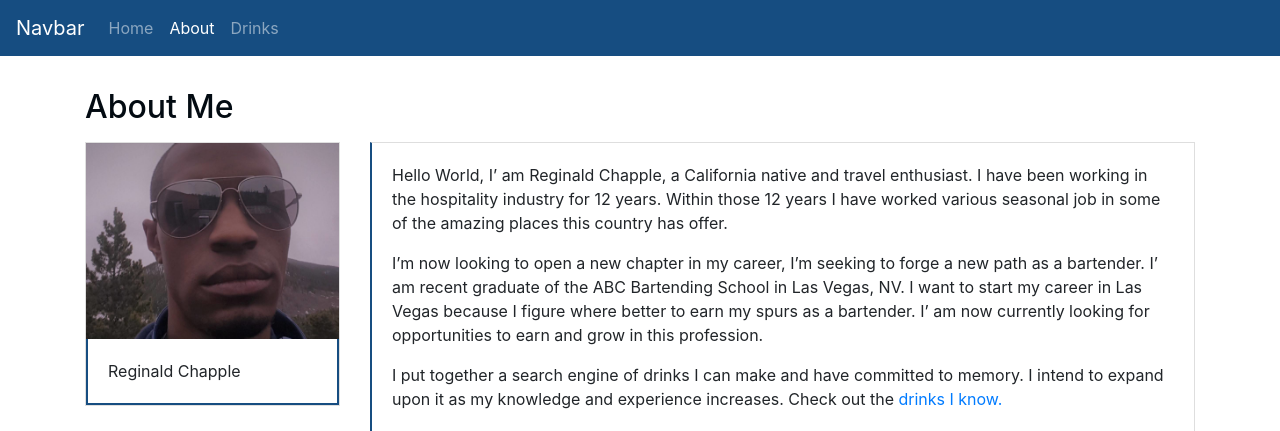
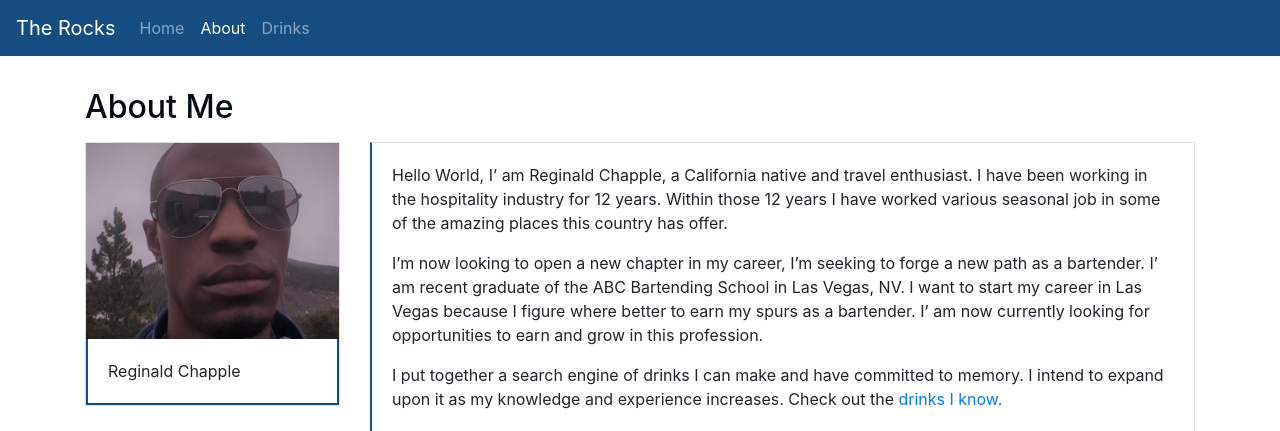
Before and after one commit to reggiechapple/heroku-test, a Django app: page /about/ in a window 1280 px wide. Shown: the top 431 px of the page. Run offline with Django 3.2, Linux system fonts and the light colour scheme; some libraries are stand-ins or nearby versions.

Commit message:
updated nav

```diff
--- a/heroku_test/templates/partials/_navbar.html
+++ b/heroku_test/templates/partials/_navbar.html
@@ -1,5 +1,5 @@
 <nav class="navbar navbar-expand-lg navbar-dark dark-cerulean fixed-top">
-    <a class="navbar-brand" href="#">Navbar</a>
+    <a class="navbar-brand" href="#">The Rocks</a>
     <button class="navbar-toggler d-lg-none" type="button" data-toggle="collapse" data-target="#collapsibleNavId" aria-controls="collapsibleNavId"
         aria-expanded="false" aria-label="Toggle navigation"></button>
     <div class="collapse navbar-collapse" id="collapsibleNavId">
```
